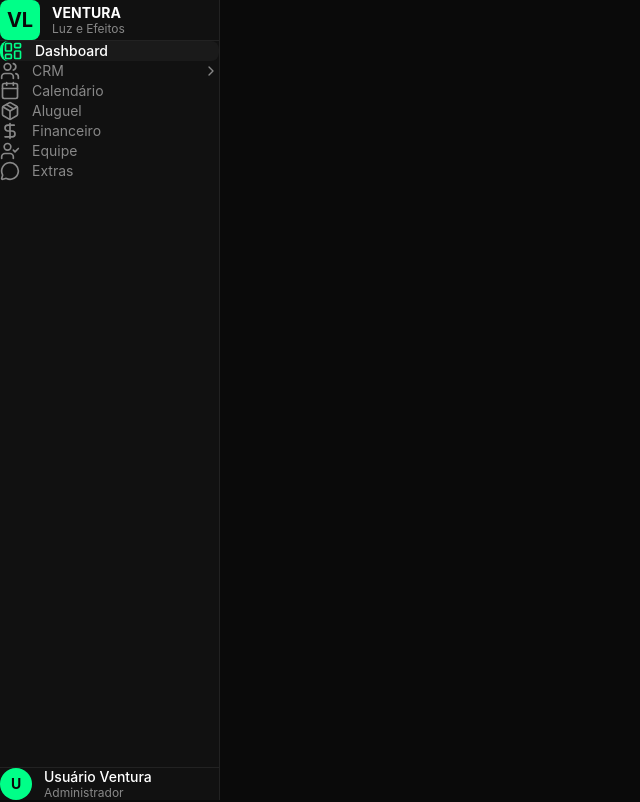
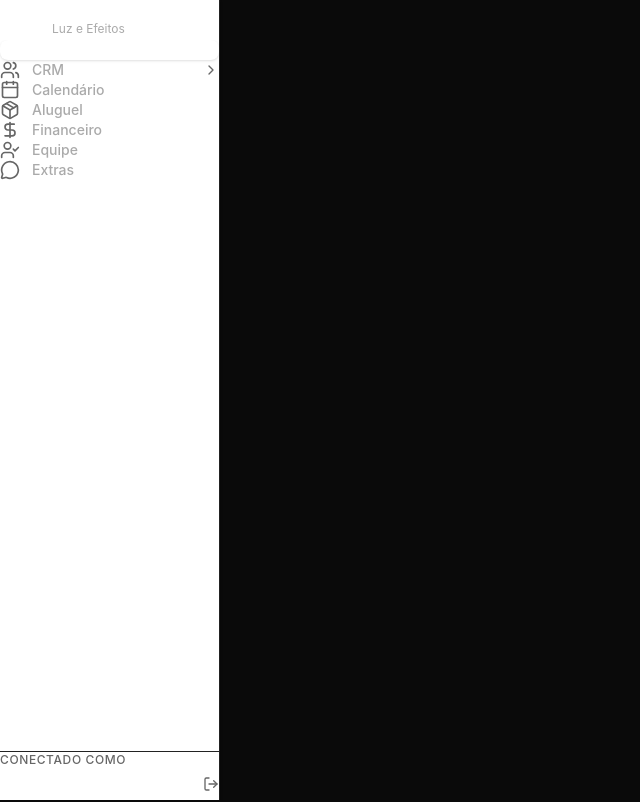
Before and after one commit to projetoVentura/SistemaVentura, a React (Vite) app: page / in a window 1280 px wide. Shown: the top 802 px of the page, without its empty margins (0-640 px from the left). Built offline with nearby package versions, Linux system fonts and the light colour scheme.

Commit message:
fix: corrige erros JSX e aplica novo tema dark

```diff
--- a/src/components/layout/Sidebar.jsx
+++ b/src/components/layout/Sidebar.jsx
@@ -9,6 +9,7 @@
   MessageCircle,
   ChevronDown,
   ChevronRight,
+  LogOut,
 } from 'lucide-react';
 import { useState } from 'react';
 
@@ -68,50 +69,51 @@
   };
 
   return (
-    <aside className="w-[220px] bg-[#111111] border-r border-[#222222] min-h-screen flex flex-col">
+    <aside className="w-[220px] bg-white border-r border-gray-200 min-h-screen flex flex-col shadow-sm">
       {/* Logo */}
-      <div className="p-4 border-b border-[#222222]">
+      <div className="p-6 pb-4">
         <div className="flex items-center gap-3">
-          <div className="w-10 h-10 bg-[#00ff88] rounded-lg flex items-center justify-center flex-shrink-0">
-            <span className="text-[#0a0a0a] font-bold text-xl">VL</span>
+          <div className="w-10 h-10 bg-gray-900 rounded-lg flex items-center justify-center flex-shrink-0">
+            <span className="text-white font-bold text-xl">VL</span>
           </div>
           <div>
-            <h1 className="text-white font-bold text-sm leading-tight">VENTURA</h1>
-            <p className="text-[#888888] text-xs leading-tight">Luz e Efeitos</p>
+            <h1 className="text-gray-900 font-bold text-sm leading-tight">VENTURA</h1>
+            <p className="text-gray-500 text-xs leading-tight">Luz e Efeitos</p>
           </div>
         </div>
       </div>
 
       {/* Menu Items */}
-      <nav className="flex-1 p-4 space-y-1 overflow-y-auto">
+      <nav className="flex-1 px-3 pb-4 overflow-y-auto">
+        <div className="space-y-1">
           {menuItems.map((item) => (
             <div key={item.path || item.label}>
               {item.children ? (
                 <>
                   <button
                     onClick={() => toggleMenu(item.label)}
-                  className="flex items-center justify-between w-full px-3 py-2.5 rounded-lg text-sm text-[#888888] hover:bg-[#1a1a1a] hover:text-white transition-colors"
+                    className="flex items-center justify-between w-full px-4 py-3 rounded-lg text-sm font-medium transition-all duration-200 text-gray-600 hover:bg-gray-50"
                   >
                     <div className="flex items-center gap-3">
-                    <item.icon className="w-5 h-5 flex-shrink-0" />
+                      <item.icon className="w-5 h-5 flex-shrink-0 text-gray-400" />
                       <span>{item.label}</span>
                     </div>
                     {expandedMenu[item.label] ? (
-                    <ChevronDown className="w-4 h-4" />
+                      <ChevronDown className="w-4 h-4 text-gray-400" />
                     ) : (
-                    <ChevronRight className="w-4 h-4" />
+                      <ChevronRight className="w-4 h-4 text-gray-400" />
                     )}
                   </button>
                   {expandedMenu[item.label] && (
-                  <ul className="ml-8 mt-1 space-y-1">
+                    <ul className="ml-4 mt-1 space-y-1 border-l-2 border-gray-100 pl-4">
                       {item.children.map((child) => (
                         <li key={child.path}>
                           <NavLink
                             to={child.path}
-                          className={`block px-3 py-1.5 rounded text-sm transition-colors ${
+                            className={`block px-4 py-2 rounded-lg text-sm font-medium transition-all duration-200 ${
                               isActivePath(child.path)
-                              ? 'bg-[#1a1a1a] text-[#00ff88] font-medium border-l-3 border-l-[#00ff88] pl-2'
-                              : 'text-[#888888] hover:text-white hover:bg-[#1a1a1a]'
+                                ? 'bg-gray-900 text-white'
+                                : 'text-gray-600 hover:bg-gray-50'
                             }`}
                           >
                             {child.label}
@@ -124,30 +126,41 @@
               ) : (
                 <NavLink
                    to={item.path}
-                className={`flex items-center gap-3 px-3 py-2.5 rounded-lg text-sm transition-colors relative ${
+                  className={`flex items-center gap-3 px-4 py-3 rounded-lg text-sm font-medium transition-all duration-200 ${
                     isActivePath(item.path)
-                    ? 'bg-[#1a1a1a] text-white font-medium border-l-3 border-l-[#00ff88]'
-                    : 'text-[#888888] hover:bg-[#1a1a1a] hover:text-white'
+                      ? 'bg-gray-900 text-white shadow-sm'
+                      : 'text-gray-600 hover:bg-gray-50'
                   }`}
                  >
-                <item.icon className={`w-5 h-5 flex-shrink-0 ${isActivePath(item.path) ? 'text-[#00ff88]' : 'text-[#888888]'}`} />
+                  <item.icon className={`w-5 h-5 flex-shrink-0 ${isActivePath(item.path) ? 'text-white' : 'text-gray-400'}`} />
                   <span>{item.label}</span>
                 </NavLink>
               )}
             </div>
           ))}
+        </div>
       </nav>
 
       {/* User Info */}
-      <div className="p-4 border-t border-[#222222]">
+      <div className="p-4 border-t border-gray-200">
+        <div className="mb-3">
+          <p className="text-xs text-gray-400 font-medium uppercase tracking-wider">Conectado como</p>
+        </div>
+        <div className="flex items-center justify-between">
           <div className="flex items-center gap-3">
-          <div className="w-8 h-8 bg-[#00ff88] rounded-full flex items-center justify-center flex-shrink-0">
-            <span className="text-[#0a0a0a] text-sm font-bold">U</span>
+            <div className="w-8 h-8 bg-gray-900 rounded-full flex items-center justify-center flex-shrink-0">
+              <span className="text-white text-sm font-bold">A</span>
             </div>
             <div>
-            <p className="text-white text-sm font-medium leading-tight">Usuário Ventura</p>
-            <p className="text-[#888888] text-xs leading-tight">Administrador</p>
+              <p className="text-gray-900 text-sm font-bold leading-tight">Administrador</p>
             </div>
+          </div>
+          <button
+            className="p-2 rounded-lg text-gray-400 hover:text-gray-600 hover:bg-gray-50 transition-colors"
+            title="Sair"
+          >
+            <LogOut className="w-4 h-4" />
+          </button>
         </div>
       </div>
     </aside>
```
Lines whose indentation alone changed are shown as unchanged.
